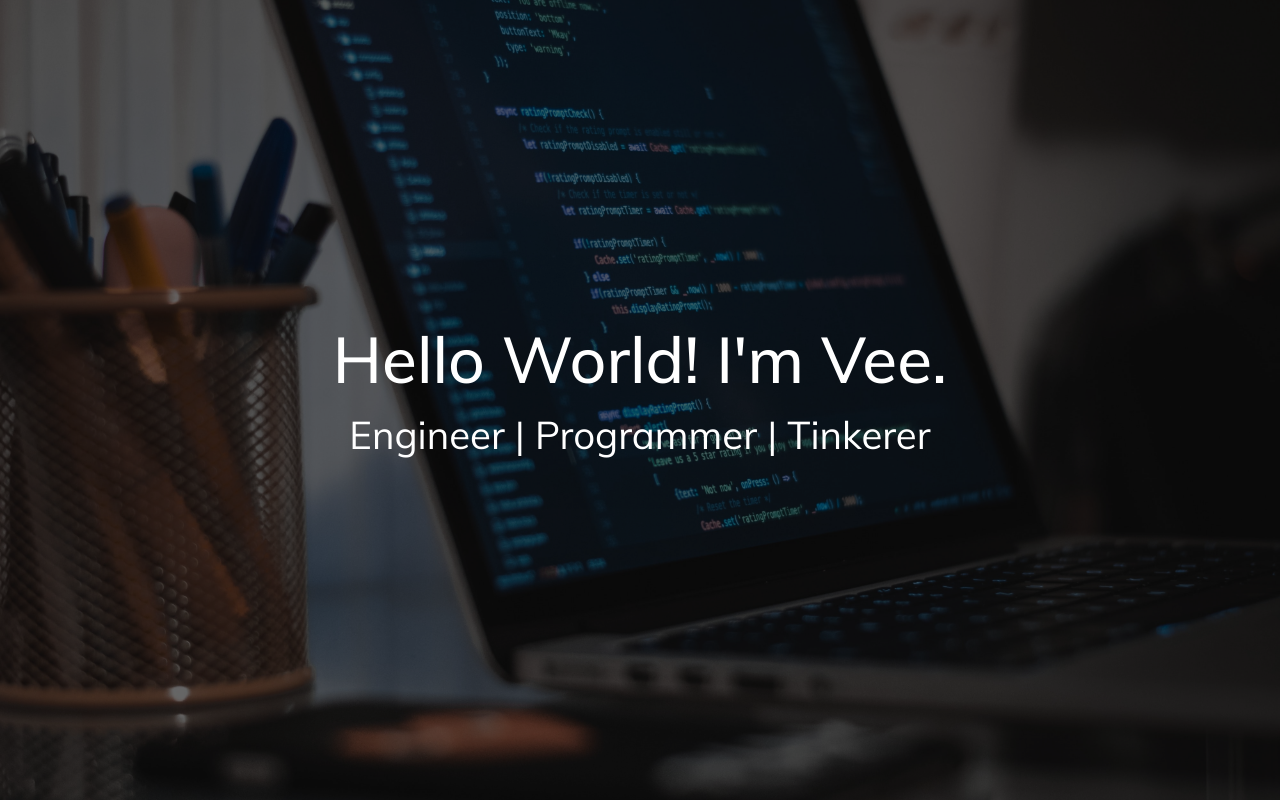
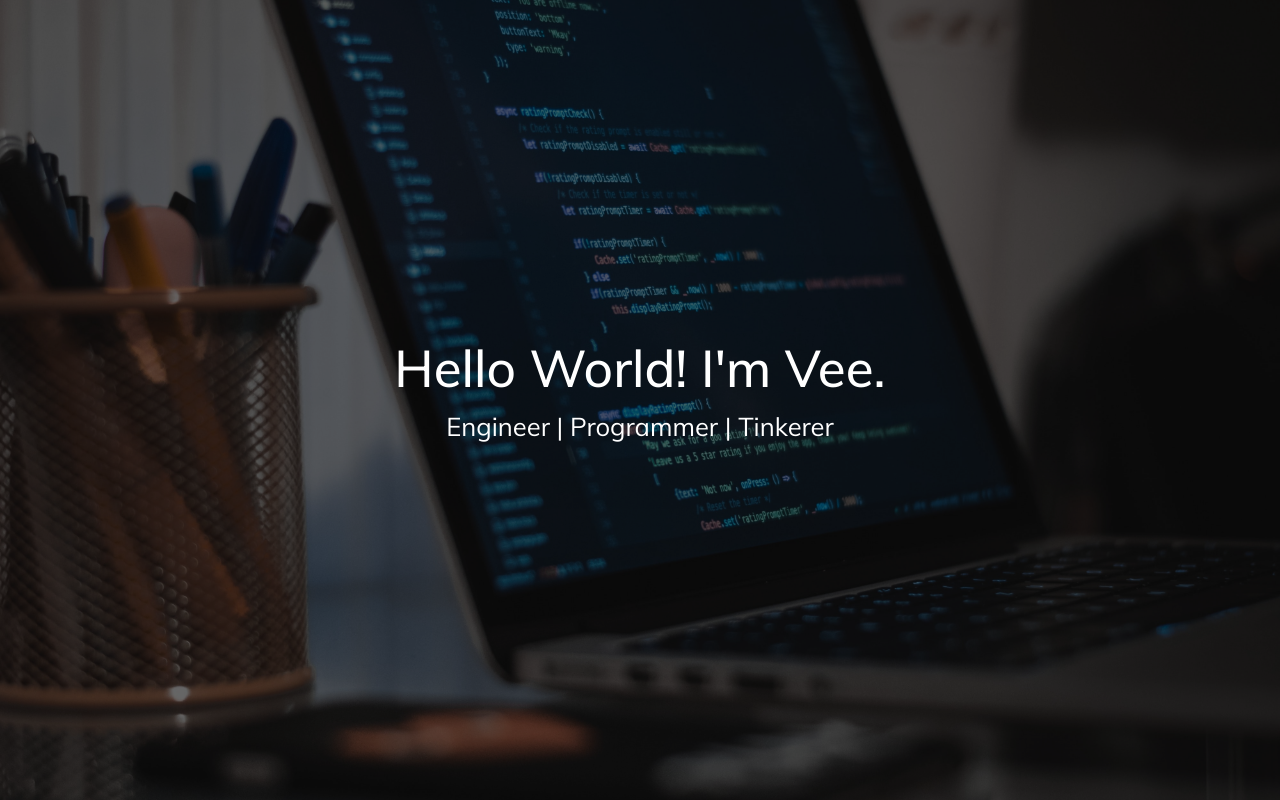
Before and after one commit to VeeSquared/veesquared.github.io, an Angular app: page / in a window 1280 px wide. Built offline with nearby package versions, Linux system fonts and the light colour scheme.

Commit message:
Altered Intro Header and Headline Text Size

```diff
--- a/src/app/intro/intro.component.scss
+++ b/src/app/intro/intro.component.scss
@@ -7,10 +7,10 @@
     color:#ffffff;
 
     h1 {
-        font-size:5vw;
+        font-size:4vw;
     }
 
     p {
-        font-size:3vw;
+        font-size:2vw;
     }
 }
```
